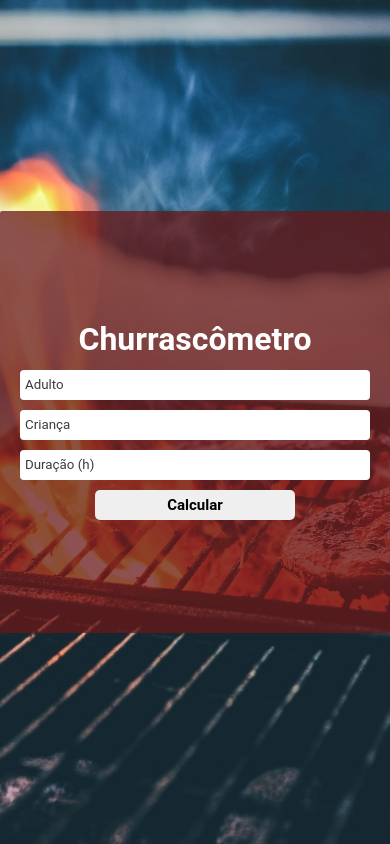
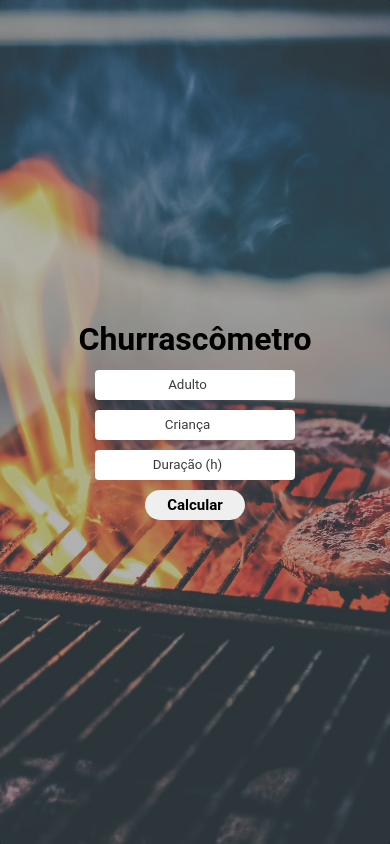
Before and after one commit to NayIubriniz/Churrascometro, a plain HTML site: page index.html in a window 390 px wide. Drawn offline with Linux system fonts and the light colour scheme.

Commit message:
subindo estilizaçao

```diff
--- a/style.css
+++ b/style.css
@@ -73,3 +73,31 @@ span{
     color: #000000;
     font-weight: bold;
 }
+@media (max-width:965px) and (min-width:320px){
+.container{
+    width: 100%;
+    height: 100vh;
+    background-color: rgba(75, 72, 72, 0.425);
+}
+body{
+    background-position: center;
+    background-size: cover;
+    background-repeat: no-repeat;
+}
+h1{
+    color: #000000;
+    font-weight: bold;
+}
+input{
+    width: 200px;
+}
+::placeholder{
+    text-align: center;
+    padding: 5px;
+    color: #000000c4;
+}
+button{
+    width: 100px;
+    border-radius: 18px;
+}
+}
```
